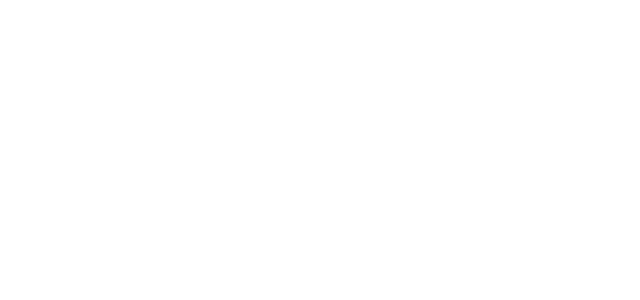
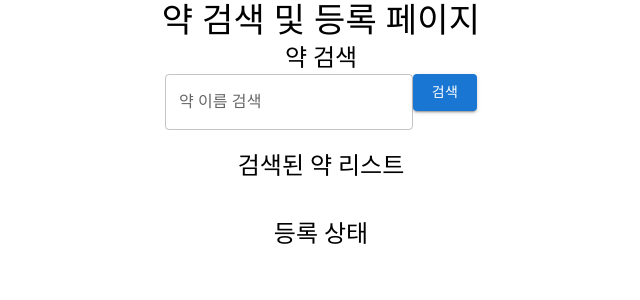
Before and after one commit to gibeom0218/pill_new, a React (Create React App) app: page /pillSearch in a window 1280 px wide. Before the commit this address had no page. Shown: the top 300 px of the page, without its empty margins (319-959 px from the left). Built offline with nearby package versions, Linux system fonts and the light colour scheme.

Commit message:
2023-09-24 JH

```diff
--- a/package.json
+++ b/package.json
@@ -10,6 +10,7 @@
     "@testing-library/jest-dom": "^5.17.0",
     "@testing-library/react": "^13.4.0",
     "@testing-library/user-event": "^13.5.0",
+    "axios": "^1.5.0",
     "react": "^18.2.0",
     "react-dom": "^18.2.0",
     "react-router-dom": "^6.16.0",
--- a/src/App.js
+++ b/src/App.js
@@ -3,7 +3,7 @@
 import './App.css';
 import Home from './home'
 import Login from './login'
-import AddDrugForm from './addDrugForm'
+import PillSearch from './pillSearch'
 import Resister from './resister'
 
 function App() {
@@ -14,7 +14,7 @@
           <Route exact path="/" element={ <Home /> } />
           <Route path="/login" element={ <Login /> } />
           <Route path="/resister" element={ <Resister /> } />
-          <Route path="/addDrugForm" element={ <AddDrugForm /> } />
+          <Route path="/pillSearch" element={ <PillSearch /> } />
         </Routes>
       </Router>
     </div>
--- a/src/home.js
+++ b/src/home.js
@@ -6,13 +6,13 @@
     function login(e){
         window.location.href="/login"
     }
-    function AddDrugForm(e){
-      window.location.href="/AddDrugForm"
+    function pillSearch(e){
+      window.location.href="/pillSearch"
   }
   return (
     <div>
         <Button onClick={login} variant="contained">로그인/회원가입 화면 버튼</Button>
-        <Button onClick={AddDrugForm} variant="contained">약 등록 화면 버튼</Button>
+        <Button onClick={pillSearch} variant="contained">약 등록 화면 버튼</Button>
         <Button variant="contained">약 검색 화면 버튼</Button>
         <Button variant="contained">약 체크리스트 화면</Button>
     </div>
--- /dev/null
+++ b/src/pillSearch.js
@@ -0,0 +1,97 @@
+import React, { useState } from 'react';
+import axios from 'axios';
+import { TextField, Button, Typography, List, ListItem, ListItemButton, ListItemText } from '@mui/material';
+
+const PillSearchPage = () => {
+  const [searchTerm, setSearchTerm] = useState(''); // 약 이름 검색을 위한 입력 필드의 값을 저장
+  const [searchResults, setSearchResults] = useState([]); // 검색된 약 리스트를 저장
+  const [registerStatus, setRegisterStatus] = useState(''); //약 등록 상태를 저장
+
+  const handleSearchTermChange = (event) => { //약 이름 검색 입력 필드의 변경을 감지하고, searchTerm 상태를 업데이트.
+    setSearchTerm(event.target.value);
+  };
+
+  const handleSearch = async (event) => { //검색 버튼을 클릭하면 호출되는 함수로, Axios를 사용하여 서버에 약 검색 요청을 보냄.
+    event.preventDefault(); //서버에 GET 요청을 보내고, 검색된 약 리스트를 searchResults 상태로 업데이트합니다.
+
+    try {
+      const response = await axios.get(`/pillSearch?pillName=${searchTerm}`);
+      const { success, pillList, errorMessage } = response.data;
+
+      if (success) {
+        setSearchResults(pillList);
+      } else {
+        console.error('Search failed:', errorMessage);
+      }
+    } catch (error) {
+      console.error('Search failed:', error.message);
+    }
+  };
+
+  const handleRegister = async (pillCode) => { // 약을 등록하기 위해 호출되는 함수로, 약을 선택하고 "등록" 버튼을 클릭하면 호출.
+    const data = { //서버에 POST 요청을 보내고, 약 등록 상태를 registerStatus 상태로 업데이트.
+      id: 'example_id', // Example: Replace with actual user ID
+      pillCode,
+    };
+
+    try {
+      const response = await axios.post('/pillEnroll', data);
+      const { success, successMessage, errorMessage } = response.data;
+
+      if (success) {
+        setRegisterStatus(`Success: ${successMessage}`);
+      } else {
+        setRegisterStatus(`Failure: ${errorMessage}`);
+      }
+    } catch (error) {
+      console.error('Registration failed:', error.message);
+      setRegisterStatus('Failure: An error occurred during registration.');
+    }
+  };
+
+  return (
+    <div>
+      <Typography variant="h4">약 검색 및 등록 페이지</Typography>
+
+      <div>
+        <Typography variant="h5">약 검색</Typography>
+        <form onSubmit={handleSearch}>
+          <TextField
+            label="약 이름 검색"
+            variant="outlined"
+            value={searchTerm}
+            onChange={handleSearchTermChange}
+          />
+          <Button variant="contained" color="primary" type="submit">
+            검색
+          </Button>
+        </form>
+      </div>
+
+      <div style={{ marginTop: '20px' }}>
+        <Typography variant="h5">검색된 약 리스트</Typography>
+        <List>
+          {searchResults.map((pill, index) => (
+            <ListItem key={index}>
+              <ListItemButton onClick={() => handleRegister(pill.pillCode)}>
+                <ListItemText primary={pill.pillName} />
+              </ListItemButton>
+            </ListItem>
+          ))}
+        </List>
+      </div>
+
+      <div style={{ marginTop: '20px' }}>
+        <Typography variant="h5">등록 상태</Typography>
+        <Typography>{registerStatus}</Typography>
+      </div>
+    </div>
+  );
+};
+
+export default PillSearchPage;
+
+/*Axios를 사용하여 HTTP 요청을 보내고, 서버로부터 응답을 받음.
+ 검색 및 등록 요청에 대한 응답을 처리하고 상태를 업데이트.
+이 컴포넌트는 약 검색, 약 등록, 그리고 관련된 상태 및 이벤트 처리를 통합하여 약 검색 및 등록 페이지를 구성.
+사용자가 검색한 약을 선택하여 등록할 수 있도록 UI를 제공. */
```
Also changed, not shown: src/SearchDrugForm.js (deleted, +0 -34 lines), src/addDrugForm.js.js (deleted, +0 -45 lines), 1 other file (tests, documents, lock files or other folders).
